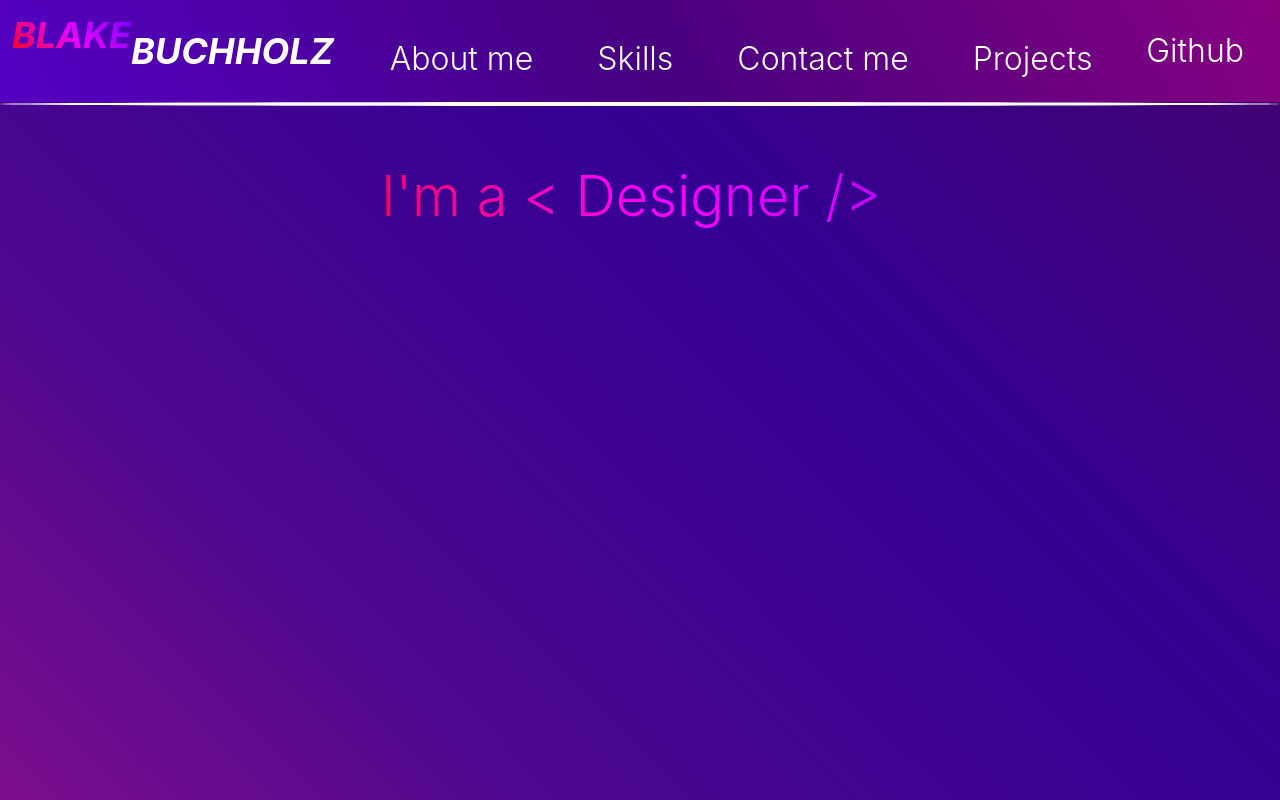
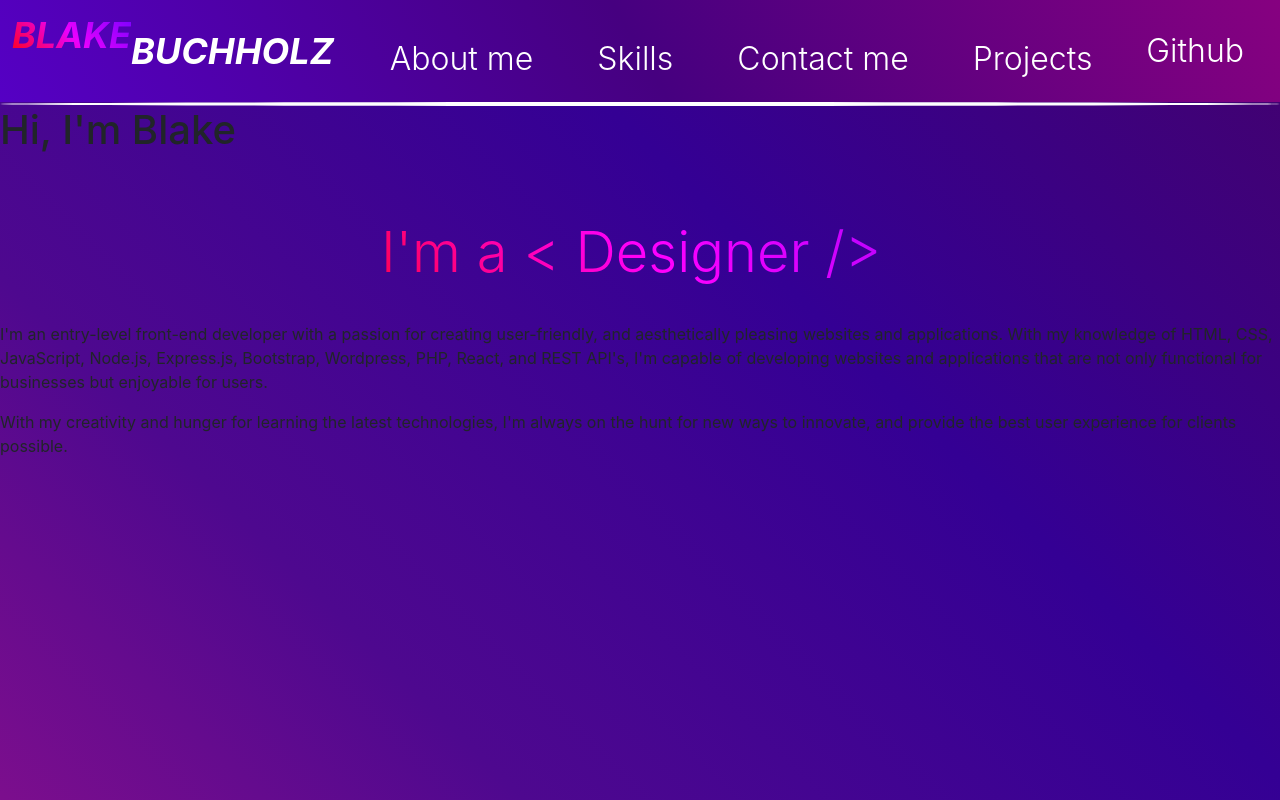
Before and after one commit to BlakeBuchholz/React-Portfolio, a React (Create React App) app: page / in a window 1280 px wide. Shown: the top 800 px of the page. Built offline with nearby package versions, Linux system fonts and the light colour scheme; the HTML template or start-up script is replaced by a standard one.

Commit message:
Added introduction section and content

```diff
--- a/src/components/Header.jsx
+++ b/src/components/Header.jsx
@@ -6,9 +6,10 @@ import { TypeAnimation } from 'react-type-animation'
 function Header() {
   return (
     <div className='header-Wrapper'>
-     <div className='header-Border'>
-     </div>
-     <div className='header-Animation'>
+     <div className='header-Border'></div>
+     <div className='introduction-Section'>
+      <h1 className='introduction-Header'>Hi, I'm Blake</h1>
+      <div className='header-Animation'>
             <span>I'm a </span>
             <TypeAnimation
             sequence={[
@@ -23,10 +24,14 @@ function Header() {
             wrapper='span'
             repeat={Infinity}
             />
-        </div>
-      <div className>
+      </div>
+      <p className='introduction-Content'>I'm an entry-level front-end developer with a passion for creating user-friendly, and aesthetically pleasing websites and applications.
+     With my knowledge of HTML, CSS, JavaScript, Node.js, Express.js, Bootstrap, Wordpress, PHP, React, and REST API's, I'm capable of developing websites
+      and applications that are not only functional for businesses but enjoyable for users. </p>
+      <p className='introduction-Content'>With my creativity and hunger for learning the
+       latest technologies, I'm always on the hunt for new ways to innovate, and provide the best user experience for clients possible.</p>
+     </div>
 
-      </div>
     </div>
   )
 }
```
